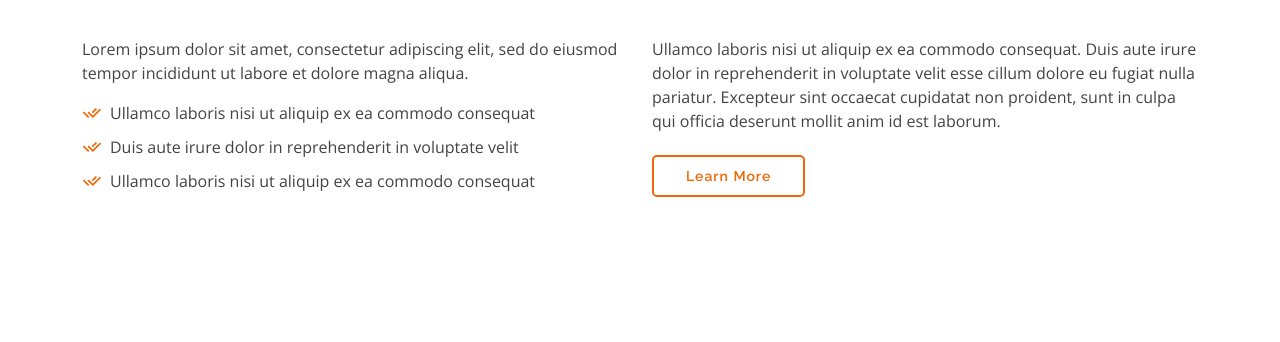
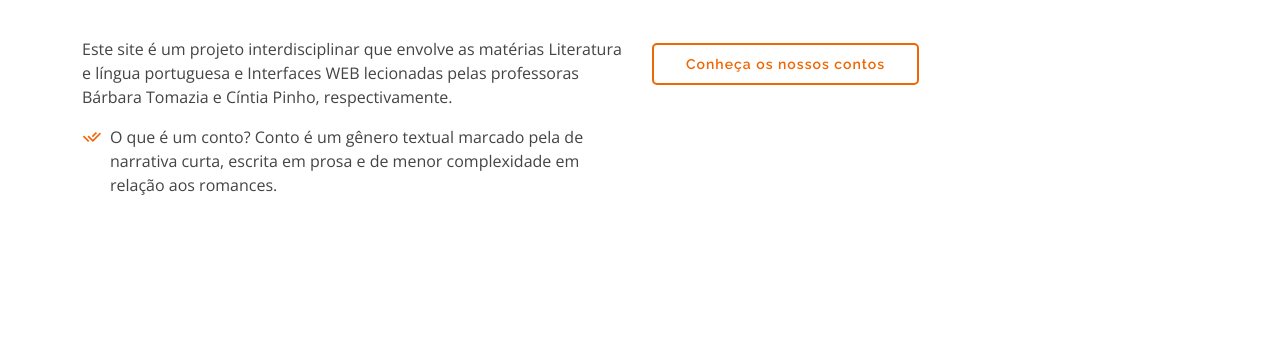
Before and after one commit to quartetoetec/livrodigital, a plain HTML site: page index.html in a window 1280 px wide. Shown: the part 159-501 px from the top of the page. Drawn offline with nearby package versions, Linux system fonts and the light colour scheme.

Commit message:
Add files via upload

```diff
--- a/index.html
+++ b/index.html
@@ -97,22 +97,14 @@
         <div class="row content" data-aos="fade-up">
           <div class="col-lg-6">
             <p>
-              Lorem ipsum dolor sit amet, consectetur adipiscing elit, sed do eiusmod tempor incididunt ut labore et dolore
-              magna aliqua.
+              Este site é um projeto interdisciplinar que envolve as matérias Literatura e língua portuguesa e Interfaces WEB lecionadas pelas professoras Bárbara Tomazia e Cíntia Pinho, respectivamente.
             </p>
             <ul>
-              <li><i class="ri-check-double-line"></i> Ullamco laboris nisi ut aliquip ex ea commodo consequat</li>
-              <li><i class="ri-check-double-line"></i> Duis aute irure dolor in reprehenderit in voluptate velit</li>
-              <li><i class="ri-check-double-line"></i> Ullamco laboris nisi ut aliquip ex ea commodo consequat</li>
+              <li><i class="ri-check-double-line"></i>O que é um conto? Conto é um gênero textual marcado pela de narrativa curta, escrita em prosa e de menor complexidade em relação aos romances.</li>
             </ul>
           </div>
           <div class="col-lg-6 pt-4 pt-lg-0">
-            <p>
-              Ullamco laboris nisi ut aliquip ex ea commodo consequat. Duis aute irure dolor in reprehenderit in voluptate
-              velit esse cillum dolore eu fugiat nulla pariatur. Excepteur sint occaecat cupidatat non proident, sunt in
-              culpa qui officia deserunt mollit anim id est laborum.
-            </p>
-            <a href="#services" class="btn-learn-more">Learn More</a>
+            <a href="#sinopses" class="btn-learn-more">Conheça os nossos contos</a>
           </div>
         </div>
 
```
